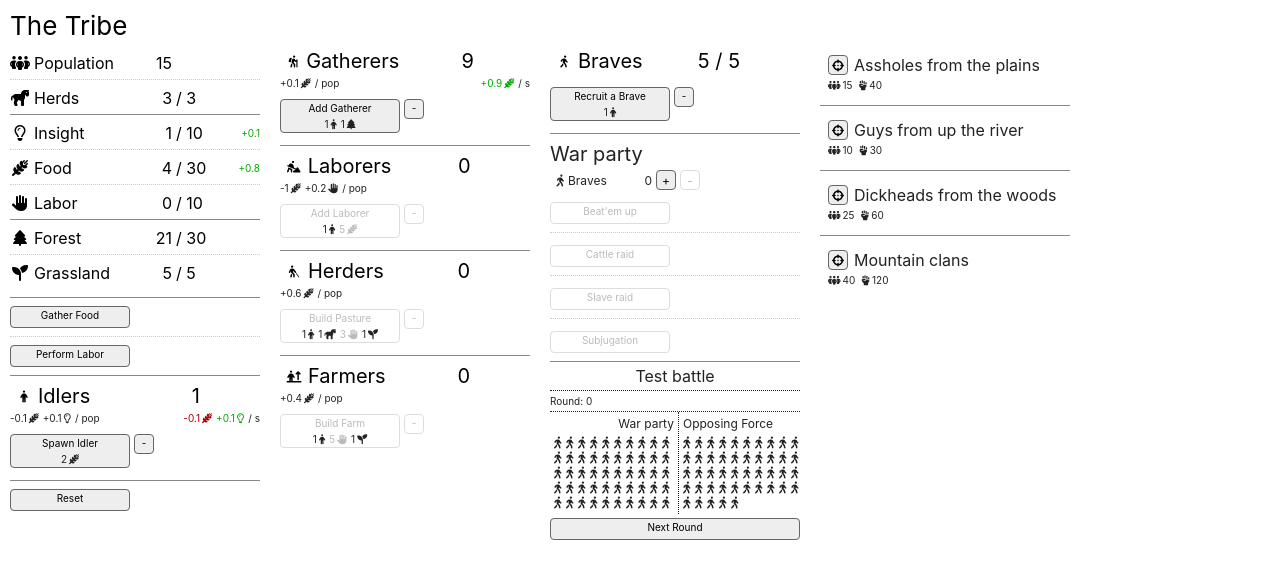
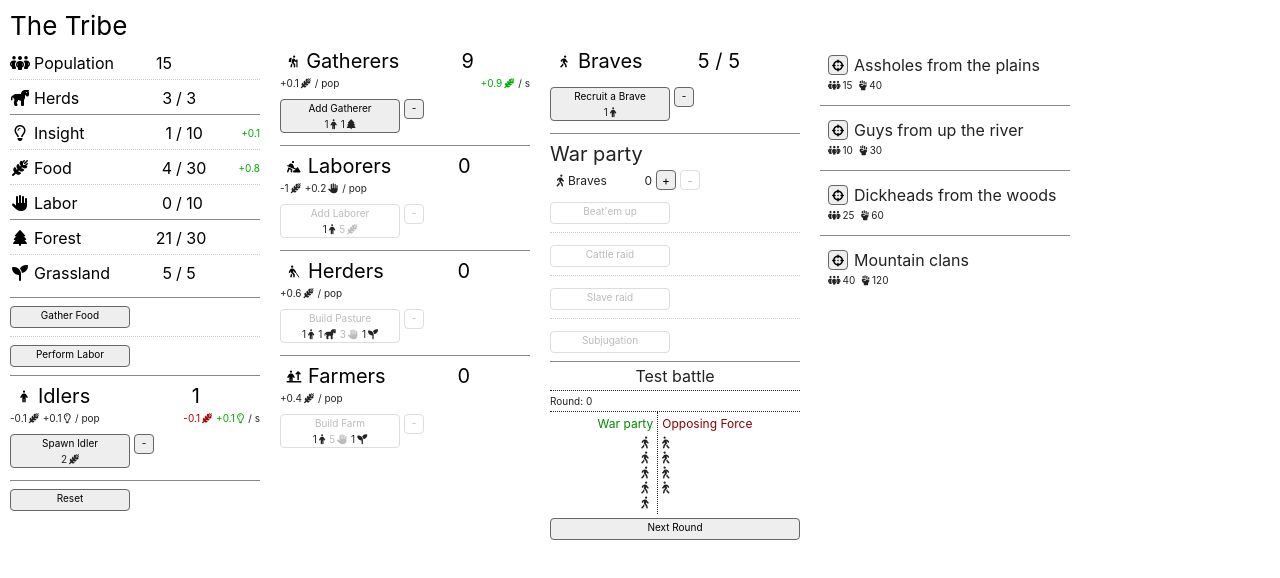
Before and after one commit to socha23/civlite, a React (Create React App) app: page / in a window 1280 px wide. Shown: the top 578 px of the page. Built offline with nearby package versions, Linux system fonts and the light colour scheme.

Commit message:
battle presentation

```diff
--- a/src/model/battleModel.tsx
+++ b/src/model/battleModel.tsx
@@ -1,4 +1,5 @@
-import { Labels, LogMessages } from "../view/icons"
+import { Colors } from "../view/icons"
+import { BattleMessages } from "../view/logMessages"
 import { Action, action } from "./action"
 import { Log } from "./log"
 import { PopType } from "./pops"
@@ -16,26 +17,29 @@ enum CombatantState {
     WipedOut = 2,
 }
 
-const INITIAL_MORALE = 80
+const INITIAL_MORALE = 75
 const MORALE_CHECK_TRESHOLD = 0.8
+const DAMAGE_ROLL = 0.1
 
-class Combatant {
+export class Combatant {
     type: PopType
     morale = INITIAL_MORALE
     initialCount: number
     count: number
     force: Force
     state = CombatantState.Fighting
+    color: string = Colors.default
 
     constructor(type: PopType, count: number, force: Force) {
         this.type = type
         this.initialCount = count
         this.count = count
         this.force = force
+        this.color = force.color
     }
 
     get description() {
-        return LogMessages.CombatantDescription(this.force.ours ? LogMessages.OwnershipOurs : LogMessages.OwnershipEnemy, this.type)
+        return <BattleMessages.CombatantDescription combatant={this}/>
     }
 
     get active() {
@@ -47,7 +51,7 @@ class Combatant {
     }
 
     rollSingleDamage(defender: Combatant) {
-        if (Math.random() > 0.9) {
+        if (Math.random()< DAMAGE_ROLL) {
             return 1
         } else {
             return 0
@@ -67,11 +71,17 @@ class Combatant {
     }
 
     applyMoraleEffects(log: Log) {
+        if (!this.active) {
+            // broken and wiped out units suffer no further morale effects
+            return
+        }
+
         if (this.count / this.initialCount < MORALE_CHECK_TRESHOLD) {
             const roll = this.rollMorale()
-            log.trace(LogMessages.MoraleCheck(this.description, this.morale, roll))
             if (this.morale < roll) {
-                log.info(LogMessages.RunsAway(this.description))
+                log.info(
+                    <BattleMessages.CombatantRetreats combatant={this.description}/>
+                )
                 this.state = CombatantState.Retreat
             }
         }
@@ -91,17 +101,25 @@ class Combatant {
 
 export class Force {
     title: string
-    ours: boolean
+    color: string = Colors.default
     combatants: Combatant[]
 
-    constructor(title: string, ours: boolean, combatants: CombatantParams[]) {
+    constructor(title: string, color: string, combatants: CombatantParams[]) {
         this.title = title
-        this.ours = ours
+        this.color = color
         this.combatants = combatants.map(p => new Combatant(p.type, p.count, this))
     }
 
     get activeCombatants() {
         return this.combatants.filter(c => c.active)
+    }
+
+    get inactiveCombatants() {
+        return this.combatants.filter(c =>!c.active)
+    }
+
+    get description() {
+        return <BattleMessages.ForceDescription force={this}/>
     }
 
     findDefender(attacker: Combatant): Combatant | undefined {
@@ -141,7 +159,6 @@ class Battle {
         const initiative = new Map<Combatant, number>()
         this.activeCombatants.forEach(c => {
             const i = c.rollInitiative()
-            this.log.trace(LogMessages.RolledInitiative(c.description, i))
             initiative.set(c, i)
         })
         combatants.sort((a, b) => initiative.get(b)!! - initiative.get(a)!!)
@@ -153,16 +170,17 @@ class Battle {
         if (defender) {
             const roll = c.rollDamage(defender)
             const casulties = defender.receiveDamage(c, roll)
-            this.log.info(LogMessages.CombatantAttacks(c.description, defender.description, roll, casulties))
+            this.log.info(<BattleMessages.CombatantAttacks
+                attacker={c.description}
+                defender={defender.description}
+                casulties={casulties}/>)
         }
 
     }
 
     nextRound() {
         this.round++
-        this.log.info("------------------------------")
-        this.log.info(LogMessages.BattleRoundBegins(this.round))
-        this.log.info("------------------------------")
+        this.log.info(<BattleMessages.RoundBegins round={this.round}/>)
 
         let combatants = this.activeCombatants
         this.rollInitiative(combatants)
@@ -182,10 +200,7 @@ class Battle {
 
     victory(force: Force) {
         this.state = BattleState.BattleOver
-        this.log.info("------------------------------")
-        this.log.info(LogMessages.SideWon(force.title))
-        this.log.info("------------------------------")
-
+        this.log.info(<BattleMessages.SideWon side={force.description}/>)
     }
 
 
@@ -215,11 +230,11 @@ export function testBattleModel() {
     return new BattleModel(
         new Battle(
             "Test battle",
-            new Force("War party", true, [
-                {type: PopType.Brave, count: 50}
+            new Force("War party", Colors.OurArmy, [
+                {type: PopType.Brave, count: 5}
             ]),
-            new Force("Opposing Force", false, [
-                {type: PopType.Brave, count: 45}
+            new Force("Opposing Force", Colors.EnemyArmy, [
+                {type: PopType.Brave, count: 4}
             ]),
         )
     )
--- a/src/model/log.tsx
+++ b/src/model/log.tsx
@@ -1,36 +1,24 @@
-enum LogLevel {
-    Trace = 0,
-    Info = 1,
-}
-
-
+import { ReactNode } from "react"
 
 export type LogMessage = {
-    level: LogLevel
-    message: string
+    message: ReactNode
+    idx: number
 }
 
 export class Log {
+    nextMessageId = 0
     _messages: LogMessage[]
 
     constructor() {
         this._messages = []
     }
 
-    info(message: string) {
-        this.log(message, LogLevel.Info)
-    }
-
-    trace(message: string) {
-        this.log(message, LogLevel.Trace)
-    }
-
-    log(message: string, level: LogLevel) {
-        this._messages.push({message: message, level: level})
+    info(message: ReactNode) {
+        this._messages.push({message: message, idx: this.nextMessageId++})
     }
 
     get messages() {
-        return this._messages.map(m => m.message)
+        return this._messages
     }
 
 }
--- a/src/view/battle.tsx
+++ b/src/view/battle.tsx
@@ -5,11 +5,12 @@ import { PopType } from '../model/pops';
 import { Colors, FontSizes, Icons, Labels } from './icons';
 import { ActionProps, propsForAction, ActionButton, ActionRow } from './action';
 import { formatNumber } from '../model/utils';
-import { Force } from '../model/battleModel';
+import { Force, Combatant } from '../model/battleModel';
 import { LogProps, LogView, logProps } from './log';
 
 
 type CombatantProps = {
+  facingRight: boolean,
   type: PopType,
   count: number,
   initialCount: number,
@@ -17,8 +18,10 @@ type CombatantProps = {
 
 type ForceProps = {
   title: string,
-  attacker: boolean,
-  combatants: CombatantProps[],
+  color: string,
+  facingRight: boolean,
+  attacking: CombatantProps[],
+  retreating: CombatantProps[],
 }
 
 export type BattleProps = {
@@ -30,15 +33,22 @@ export type BattleProps = {
   log: LogProps,
 }
 
-function forceProps(force: Force, attacker: boolean): ForceProps {
+function combatantProps(c: Combatant, facingRight: boolean) {
+  return {
+    facingRight: facingRight,
+    type: c.type,
+    count: c.count,
+    initialCount: c.initialCount
+  }
+}
+
+function forceProps(force: Force, facingRight: boolean): ForceProps {
   return {
     title: force.title,
-    attacker: attacker,
-    combatants: force.combatants.map(c => ({
-      type: c.type,
-      count: c.count,
-      initialCount: c.initialCount
-    }))
+    color: force.color,
+    facingRight: facingRight,
+    attacking: force.activeCombatants.map(c => combatantProps(c, facingRight)),
+    retreating: force.inactiveCombatants.map(c => combatantProps(c, !facingRight)),
   }
 }
 
@@ -56,7 +66,9 @@ export function battleProps(model: GameModel): BattleProps {
   }
 }
 
+
 type DudeProps = {
+  facingRight: boolean,
   type: PopType,
   alive: boolean,
 }
@@ -65,19 +77,23 @@ export const SingleDudeView = (p: DudeProps) => <div style={{
   color: p.alive ? Colors.default : Colors.grayedOut,
   width: 12,
 }}>
-  <i className={Icons[p.type]}/>
+  <i className={Icons[p.type] + (p.facingRight ? "" : " fa-flip-horizontal")}/>
 </div>
 
-const DUDES_PER_ROW = 10
+const DUDES_PER_COLUMN = 10
 
 function dudeProps(p: CombatantProps): DudeProps[][] {
-  let currentRow: DudeProps[] = []
-  const result = [currentRow]
+  let currentColumn: DudeProps[] = []
+  const result = [currentColumn]
   for (let i = 0; i < p.initialCount; i++) {
-    currentRow.push({type: p.type, alive: i < p.count})
-    if ((i + 1) % DUDES_PER_ROW === 0) {
-      currentRow = []
-      result.push(currentRow)
+
+    const alive = p.facingRight ? i >= (p.initialCount -  p.count)
+      : i < p.count
+
+    currentColumn.push({type: p.type, alive: alive, facingRight: p.facingRight})
+    if ((i + 1) % DUDES_PER_COLUMN === 0) {
+      currentColumn = []
+      result.push(currentColumn)
     }
   }
   return result
@@ -85,11 +101,12 @@ function dudeProps(p: CombatantProps): DudeProps[][] {
 
 const CombatantView = (p: CombatantProps) => <div style={{
   display: "flex",
-  flexDirection: "column",
 }}>
   {
     dudeProps(p).map((r, rIdx) => <div key={rIdx} style ={{
       display: "flex",
+      flexDirection: "column",
+
     }}>
       {r.map((d, idx) => <SingleDudeView key={idx} {...d}/>)}
       </div>)
@@ -101,13 +118,22 @@ const ForceView = (p: ForceProps) => <div style={{
   display: "flex",
   flexDirection: "column",
   padding: 4,
-  alignItems: p.attacker ? "end" : "start",
+  alignItems: p.facingRight ? "end" : "start",
   fontSize: FontSizes.normal,
 }}>
-  <div style={{paddingBottom: 4}}>
+  <div style={{paddingBottom: 4, color: p.color}}>
     {p.title}
   </div>
-  {p.combatants.map((c, idx) => <CombatantView key={idx} {...c}/>)}
+  <div style={{
+    width: "100%",
+    display: "flex",
+    flexDirection: p.facingRight ? "row-reverse" : "row",
+  }}>
+    {p.attacking.map((c, idx) => <CombatantView key={idx} {...c}/>)}
+    <div style={{flexGrow: 1}}/>
+    {p.retreating.map((c, idx) => <CombatantView key={idx} {...c}/>)}
+  </div>
+
 </div>
 
 export const BattleView = (p: BattleProps) =>
--- a/src/view/log.tsx
+++ b/src/view/log.tsx
@@ -1,9 +1,16 @@
-import React from 'react';
+import React, { ReactNode } from 'react';
 import { Log } from '../model/log';
 
 
+export type MessageProps = {
+  message: ReactNode,
+  idx: number,
+}
+
+
 export type LogProps = {
-  messages: string[],
+  messages: MessageProps[],
+
 }
 
 export function logProps(log: Log): LogProps {
@@ -16,8 +23,8 @@ export const LogView = (p: LogProps) => <div style={{
   display: "flex",
   flexDirection: "column",
 }}>
-  {p.messages.map((m, idx) => <div>
-    {m}
+  {p.messages.map((m, idx) => <div key={m.idx}>
+    {m.message}
   </div>
 
   )}
--- /dev/null
+++ b/src/view/logMessages.tsx
@@ -0,0 +1,26 @@
+import React, { ReactNode } from 'react';
+import { Combatant, Force } from '../model/battleModel';
+import { Labels } from './icons';
+
+
+export const BattleMessages = {
+    RoundBegins: (p: {round: number}) => <div style={{marginTop: 4, textDecoration: "underline"}}>
+        Round {p.round} begins.
+    </div>,
+    CombatantAttacks: (p: {attacker: ReactNode, defender: ReactNode, casulties: number}) => <span>
+        {p.attacker} attack {p.defender}. {p.casulties > 0 ? p.casulties + " perish." : ""}
+    </span>,
+    CombatantRetreats: (p: {combatant: ReactNode}) => <span>
+        {p.combatant} break and retreat!
+    </span>,
+    SideWon: (p: {side: ReactNode}) => <span>
+        {p.side} won!
+    </span>,
+    CombatantDescription: (p: {combatant: Combatant}) => <span style={{color: p.combatant.color}}>
+        {Labels.Plural[p.combatant.type]}
+    </span>,
+    ForceDescription: (p: {force: Force}) => <span style={{color: p.force.color}}>
+        {p.force.title}
+    </span>,
+
+}
```
Also changed, not shown: src/view/icons.tsx (+3 -14 lines).
